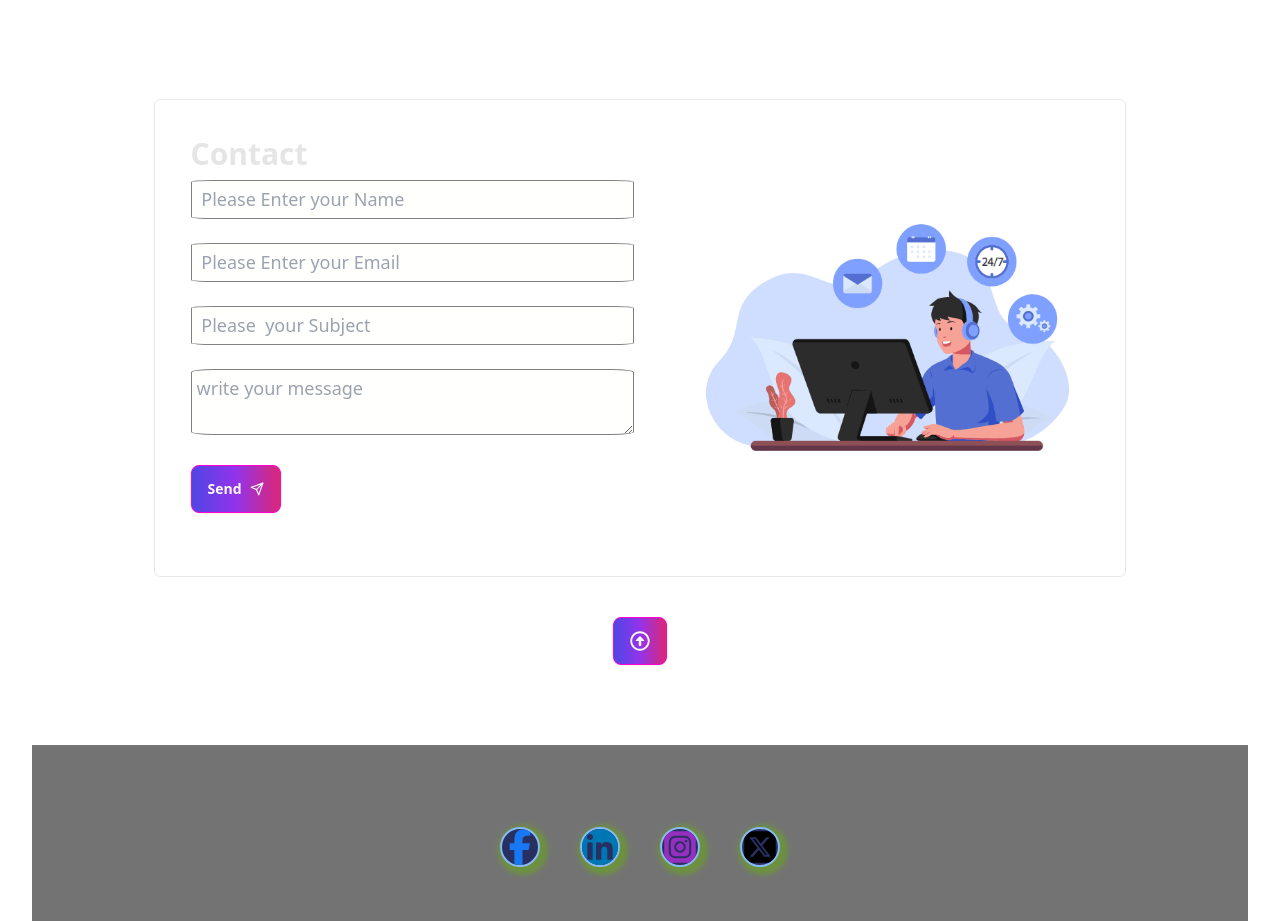
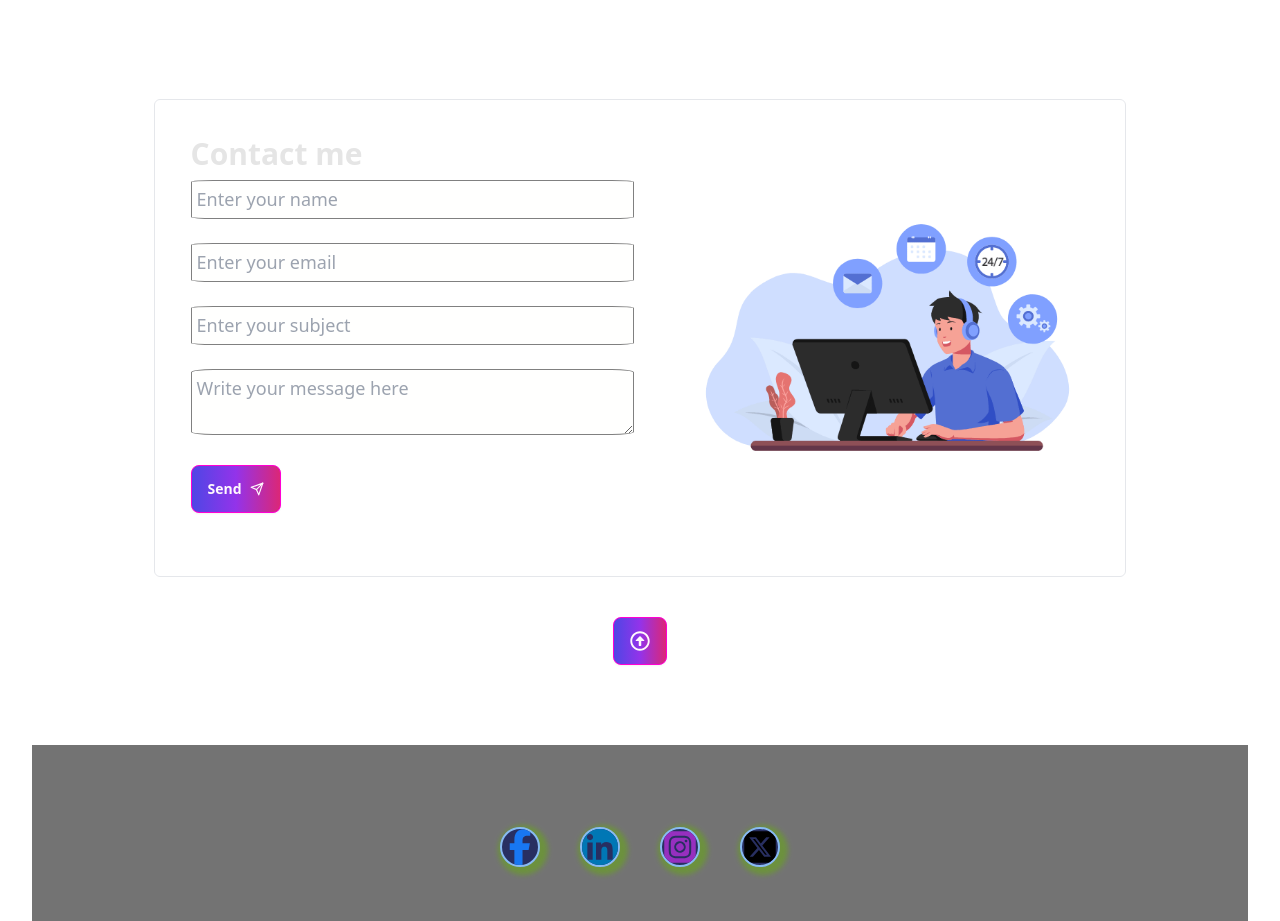
Before and after one commit to ItsRaj-Official/raj008, a React (Vite) app: page / in a window 1280 px wide. Shown: the part 2280-3201 px from the top of the page. Built offline with nearby package versions, Linux system fonts and the light colour scheme.

Commit message:
Update Contact.jsx

```diff
--- a/src/Components/Contact.jsx
+++ b/src/Components/Contact.jsx
@@ -17,7 +17,7 @@ const Contact = () => {
       })
       .then(
         () => {
-          toast.success("email send sucessfully!");
+          toast.success("Your email has been sent sucessfully!");
           console.log("SUCCESS!");
         },
         (error) => {
@@ -31,12 +31,12 @@ const Contact = () => {
     <div className=" mt-16 w-full md:max-w-[80%] mx-auto" id="contact">
       <div className=" md:flex justify-between gap-3 border rounded-md p-4">
         <div className=" flex-1 p-5 space-y-2">
-          <h2 className="text-3xl font-bold">Contact</h2>
+          <h2 className="text-3xl font-bold">Contact me</h2>
           <form ref={form} onSubmit={sendEmail}>
             <div>
               <input
                 type="text"
-                placeholder=" Please Enter your Name"
+                placeholder="Enter your name"
                 className=" inputins "
                 name="user_name"
                 required
@@ -46,7 +46,7 @@ const Contact = () => {
             <div>
               <input
                 type="email"
-                placeholder=" Please Enter your Email"
+                placeholder="Enter your email"
                 className=" inputins "
                 name="user_email"
                 required
@@ -56,7 +56,7 @@ const Contact = () => {
             <div>
               <input
                 type="text"
-                placeholder=" Please  your Subject"
+                placeholder="Enter your subject"
                 className=" inputins "
                 name="subject"
                 required
@@ -67,7 +67,7 @@ const Contact = () => {
               <textarea
                 type="text"
                 className="inputins "
-                placeholder="write your message"
+                placeholder="Write your message here"
                 name="message"
                 id=""
                 required
```
